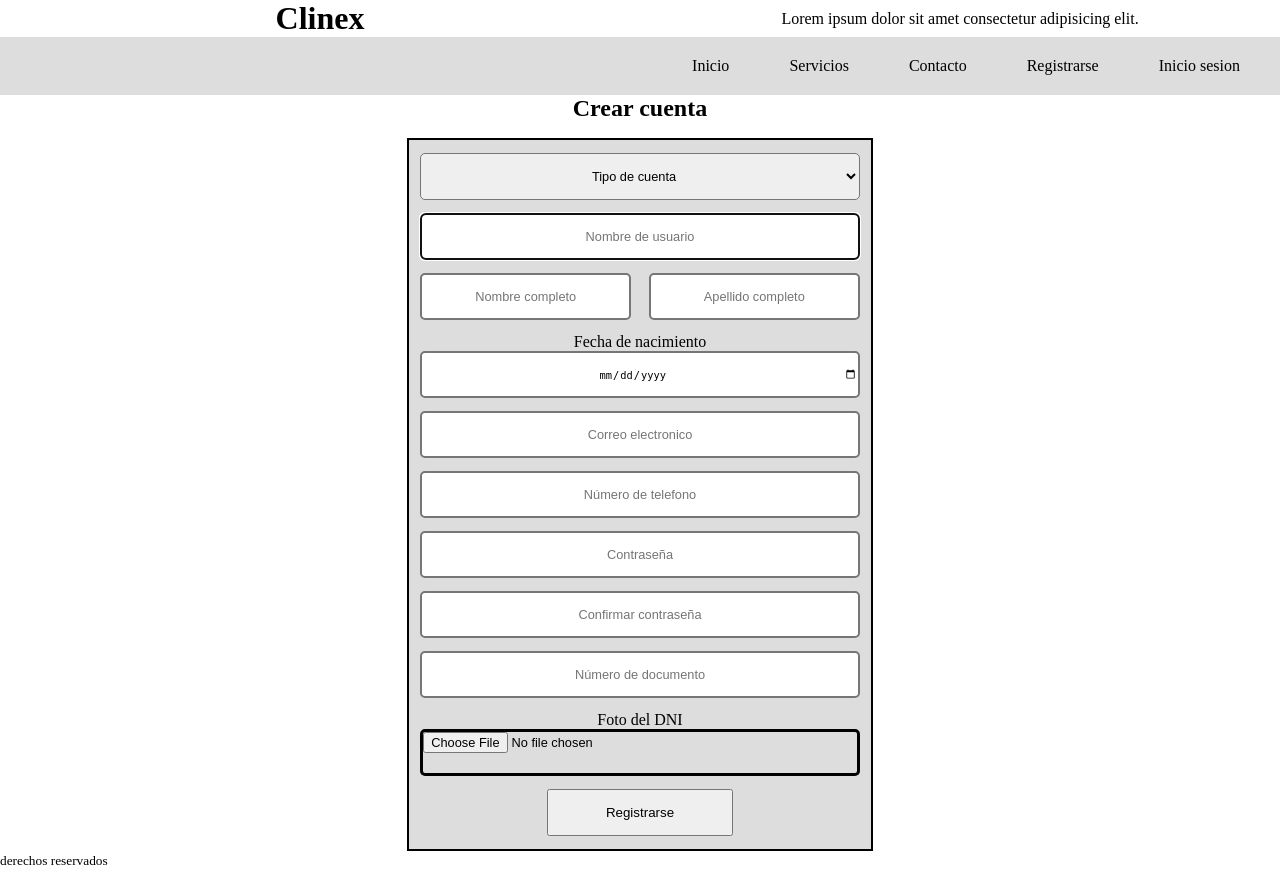
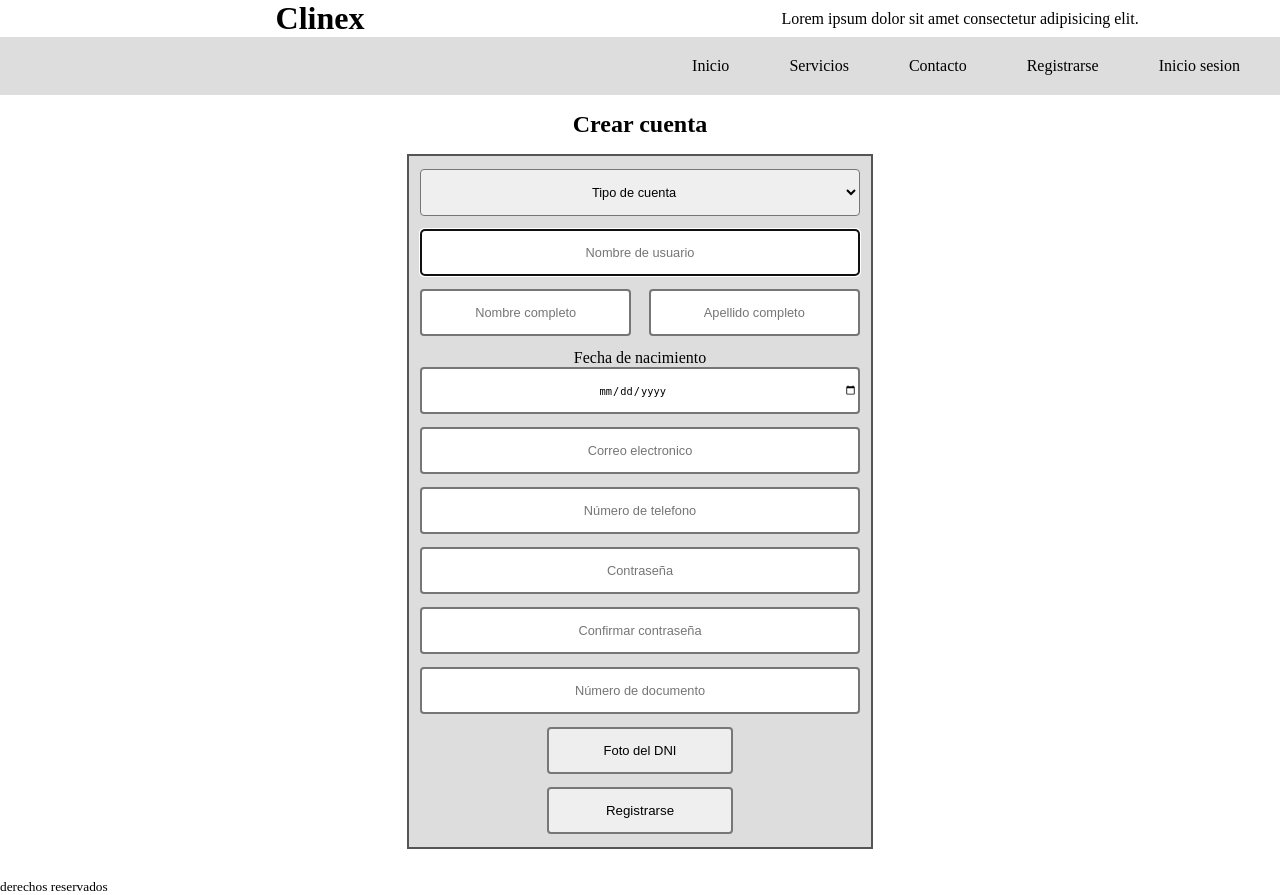
Before and after one commit to NemeZar87/clinex, a Django app: page /cuenta/registro/ in a window 1280 px wide. Before the commit the page ends 865 px from the top, so only its background shows below. Run offline with Django 5.2, Linux system fonts and the light colour scheme.

Commit message:
termine las paginas inicio sesion y registro, tanto html como css, corregi otros html y css - Tomás

```diff
--- a/cuenta/forms.py
+++ b/cuenta/forms.py
@@ -46,8 +46,17 @@ class CrearCuenta(UserCreationForm):
         }
 
 class InicioSesion(AuthenticationForm):
-    username = forms.CharField(label="Usuario")
-    password = forms.CharField(widget=forms.PasswordInput, label="Contraseña")
+    username = forms.CharField(widget=forms.TextInput(
+        attrs={
+            "placeholder": "Nombre de usuario"
+        }),
+        label="Usuario"
+    )
+    password = forms.CharField(widget=forms.PasswordInput(attrs={
+        "placeholder": "Contraseña"
+    }),
+    label="Contraseña"
+    )
 
 class HorarioTrabajoForm(forms.ModelForm):
     class Meta:
--- a/cuenta/static/cuenta/registro.css
+++ b/cuenta/static/cuenta/registro.css
@@ -6,13 +6,16 @@ input[type=number]::-webkit-outer-spin-button {
 }
 /* ################################################## */
 
+h2 {
+    margin-top: 1rem;
+}
 
 form {
     display: flex;
     flex-direction: column;
     justify-content: center;
     align-items: center;
-    width: 100vw;
+    width: 100%;
     gap: 1rem;
 }
 
@@ -21,7 +24,7 @@ fieldset {
     flex-direction: column;
     width: 350pt;
     background-color: #ddd;
-    border: 2pt solid #000;
+    border: 2pt solid #555;
 }
 
 .campos {
@@ -44,14 +47,16 @@ input, select {
     border-style: solid;
     width: 95%;
     height: 35pt;
+    font-size: 80%;
+    border-radius: 3pt;
     text-align: center;
-    font-size: 80%;
-    border-radius: 5px;
 }
 
-button {
+button, .campo-dni {
     width: 40%;
     height: 35pt;
+    border: 2px solid #777;
+    border-radius: 3pt;
 }
 
 #id_first_name, #id_last_name {
@@ -64,7 +69,7 @@ button {
     width: 95%;
 }
 
-button, input, select {
+button, input, select, .campo-dni {
     margin-bottom: 10pt;
 }
 
@@ -77,7 +82,20 @@ label {
 }
 
 #id_foto_dni {
+    display: none;
+}
+
+.campo-dni {
+    background-color: #eee;
     display: flex;
     justify-content: center;
     align-items: center;
+    font-family: Arial, Helvetica, sans-serif;
+    font-size: small;
 }
+
+.campo-dni:hover, button:hover {
+    background-color: #ddd;
+    border-color: #555;
+    color: #444;
+}
--- a/cuenta/templates/cuenta/registro.html
+++ b/cuenta/templates/cuenta/registro.html
@@ -87,7 +87,7 @@
                 {% endfor %}
             </div>
             <div class="campo">
-                <label for="{{ form.foto_dni.id_for_label }}">Foto del DNI</label>
+                <label for="{{ form.foto_dni.id_for_label }}" class="campo-dni">Foto del DNI</label>
                 {{ form.foto_dni }}
                 {% for error in form.foto_dni.errors %}
                 <span class="error">{{ error }}</span>
--- a/principal/static/principal/base.css
+++ b/principal/static/principal/base.css
@@ -1,3 +1,14 @@
+* {
+    box-sizing: border-box;
+    margin: 0;
+    padding: 0;
+}
+
+body {
+    width: 100%;
+    height: 100vh;
+}
+
 :root {
     --fondo: white;
     --texto: black;
@@ -14,10 +25,19 @@ body {
     transition: background-color 0.3s, color 0.3s;
 }
 
-* {
-    box-sizing: border-box;
-    margin: 0;
-    padding: 0;
+.out_header {
+    margin-top: 95px;
+    width: 100%;
+    height: 100%;
+    display: flex;
+    flex-direction: column;
+}
+
+.header {
+    position: fixed;
+    top: 0;
+    z-index: 1000;
+    width: 100%;
 }
 
 .nav_contenedor {
@@ -26,7 +46,6 @@ body {
     justify-content: flex-end; /* los links al final del nav */
     padding: 10px 20px;
     background-color: #ddd;
-
 }
 
 .ul_contenedor {
@@ -61,6 +80,7 @@ header {
     /* width: 100%;
     height: 100%; */
     display: flex;
+    background-color: #fff;
 }
 
 header div {
@@ -121,3 +141,8 @@ ul, li {
     background-color: #ddd;
     height: 100%;
 }
+
+footer {
+    width: 100%;
+    margin-top: auto;
+}
--- a/principal/templates/base.html
+++ b/principal/templates/base.html
@@ -22,6 +22,7 @@
 
 </head>
 <body>
+    <div class="header">
         {% block header %}
         <header>
             <div>
@@ -72,7 +73,8 @@
             </ul>
         </nav>
         {% endblock %}
-
+    </div>
+    <div class="out_header">
         {% block main %}
         {% endblock %}
 
@@ -107,6 +109,6 @@ document.addEventListener('DOMContentLoaded', () => {
             <small>derechos reservados</small>
         </footer>
         {% endblock %}
-
+    </div>
 </body>
 </html>
```
Also changed, not shown: cuenta/static/cuenta/inicio_sesion.css (+28 -2 lines), principal/static/principal/principal.css (+10 -8 lines), principal/templates/principal/index.html (+15 -16 lines). Lines whose indentation alone changed are shown as unchanged.
